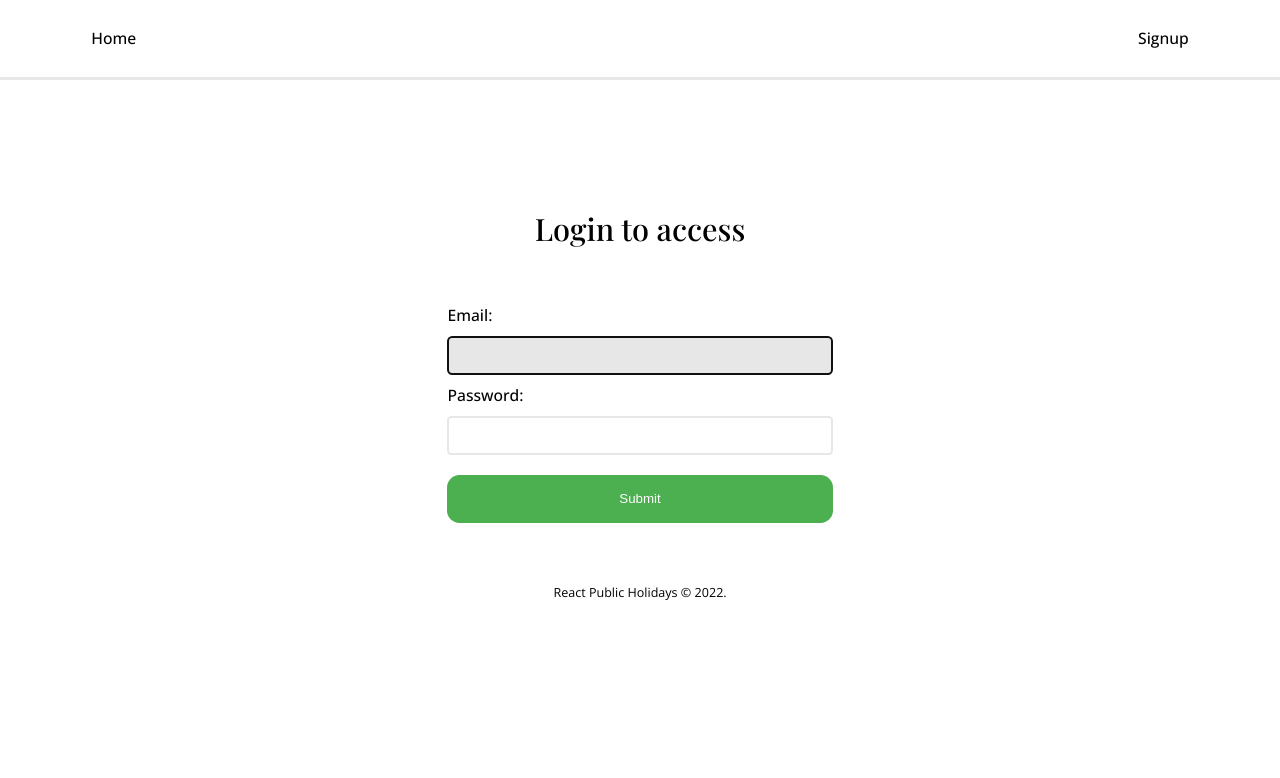
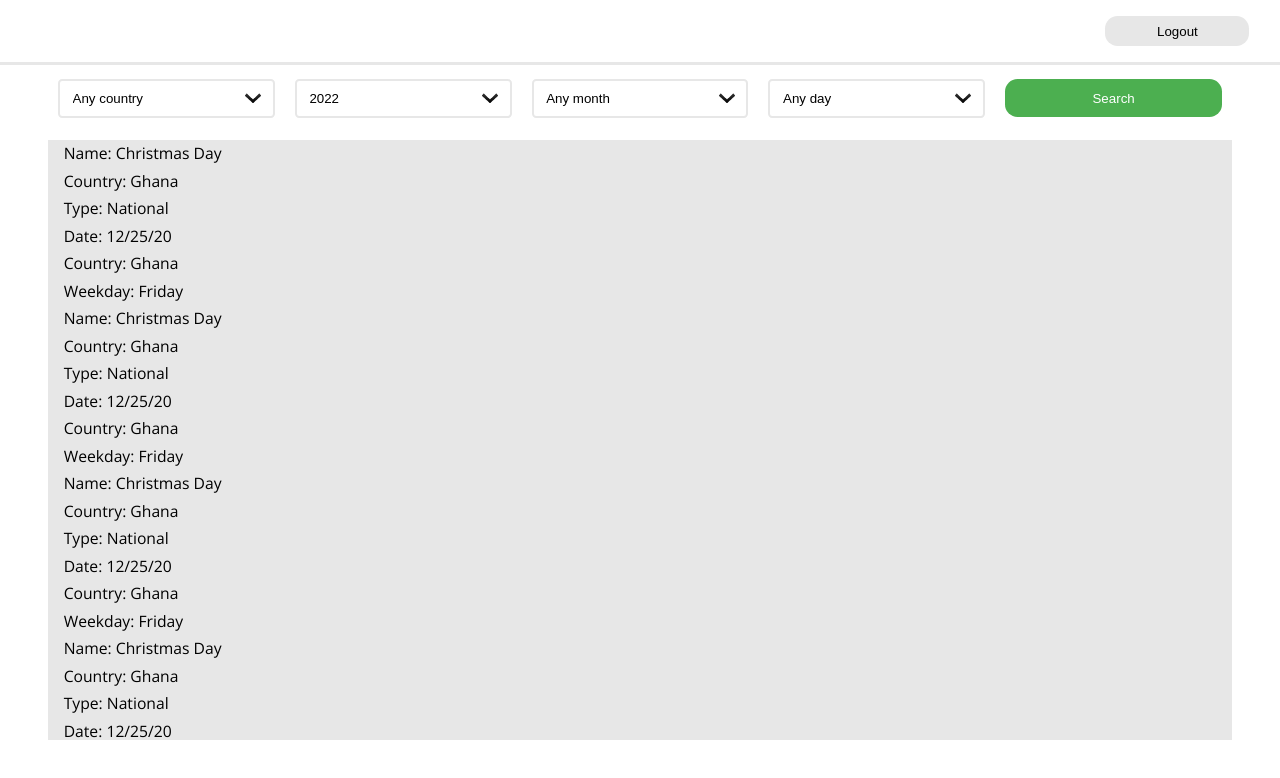
Before and after one commit to Amalitech-Public-Holiday/public-holiday-frontend, a React (Create React App) app: page /dashboard in a window 1280 px wide. Before the commit this address led to /login. Shown: the top 778 px of the page. Built offline with nearby package versions, Linux system fonts and the light colour scheme.

Commit message:
Add scroll to HolidaysList container when its content overflows

```diff
--- a/src/components/Dashboard/DashboardResults/DashboardResults.js
+++ b/src/components/Dashboard/DashboardResults/DashboardResults.js
@@ -1,9 +1,11 @@
 import "./DashboardResults.scss";
 
-const DashboardResults = () => {
+const DashboardResults = (props) => {
   return (
     <div className="DashboardResults">
-      <div className="HolidaysList"></div>
+      <div className="HolidaysList">
+        {props.children}
+      </div>
     </div>
   );
 }
--- a/src/components/Dashboard/DashboardResults/DashboardResults.scss
+++ b/src/components/Dashboard/DashboardResults/DashboardResults.scss
@@ -8,5 +8,6 @@
   .HolidaysList {
     background-color: $grey;
     height: 75vh;
+    overflow-y: scroll;
   }
 }
--- a/src/components/HolidayItem/HolidayItem.js
+++ b/src/components/HolidayItem/HolidayItem.js
@@ -1,6 +1,13 @@
 const HolidayItem = () => {
     return(
-        <div></div>
+        <div>
+          <p><span>Name: </span>Christmas Day</p>
+          <p><span>Country: </span>Ghana</p>
+          <p><span>Type: </span>National</p>
+          <p><span>Date: </span>12/25/20</p>
+          <p><span>Country: </span>Ghana</p>
+          <p><span>Weekday: </span>Friday</p>
+        </div>
     );
 }
 
--- a/src/features/AuthSlice.js
+++ b/src/features/AuthSlice.js
@@ -3,7 +3,7 @@ import {createSlice} from '@reduxjs/toolkit';
 export const authSlice = createSlice({
     name: 'auth',
     initialState: {
-        authStatus: false,
+        authStatus: true,
         username: ''
     },
     reducers: {
--- a/src/pages/Dashboard/Dashboard.js
+++ b/src/pages/Dashboard/Dashboard.js
@@ -4,8 +4,16 @@ import { logout } from "../../features/AuthSlice";
 import NavBar from "../../components/NavBar/NavBar";
 import DashboardForm from "../../components/Dashboard/DashboardForm/DashboardForm";
 import DashboardResults from "../../components/Dashboard/DashboardResults/DashboardResults";
+import HolidayItem from "../../components/HolidayItem/HolidayItem";
 
 const Dashboard = () => {
+
+const holidays = [
+  HolidayItem,
+  HolidayItem,
+  HolidayItem,
+  HolidayItem
+];
 const auth = useSelector((state) => state.auth);
 const dispatch = useDispatch();
 
@@ -23,7 +31,13 @@ const handleLogout = () => {
         </li>
       </NavBar>
       <DashboardForm />
-      <DashboardResults/>
+      <DashboardResults>
+        <HolidayItem />
+        <HolidayItem />
+        <HolidayItem />
+        <HolidayItem />
+        <HolidayItem />
+      </DashboardResults>
     </div>
   );
 };
```
